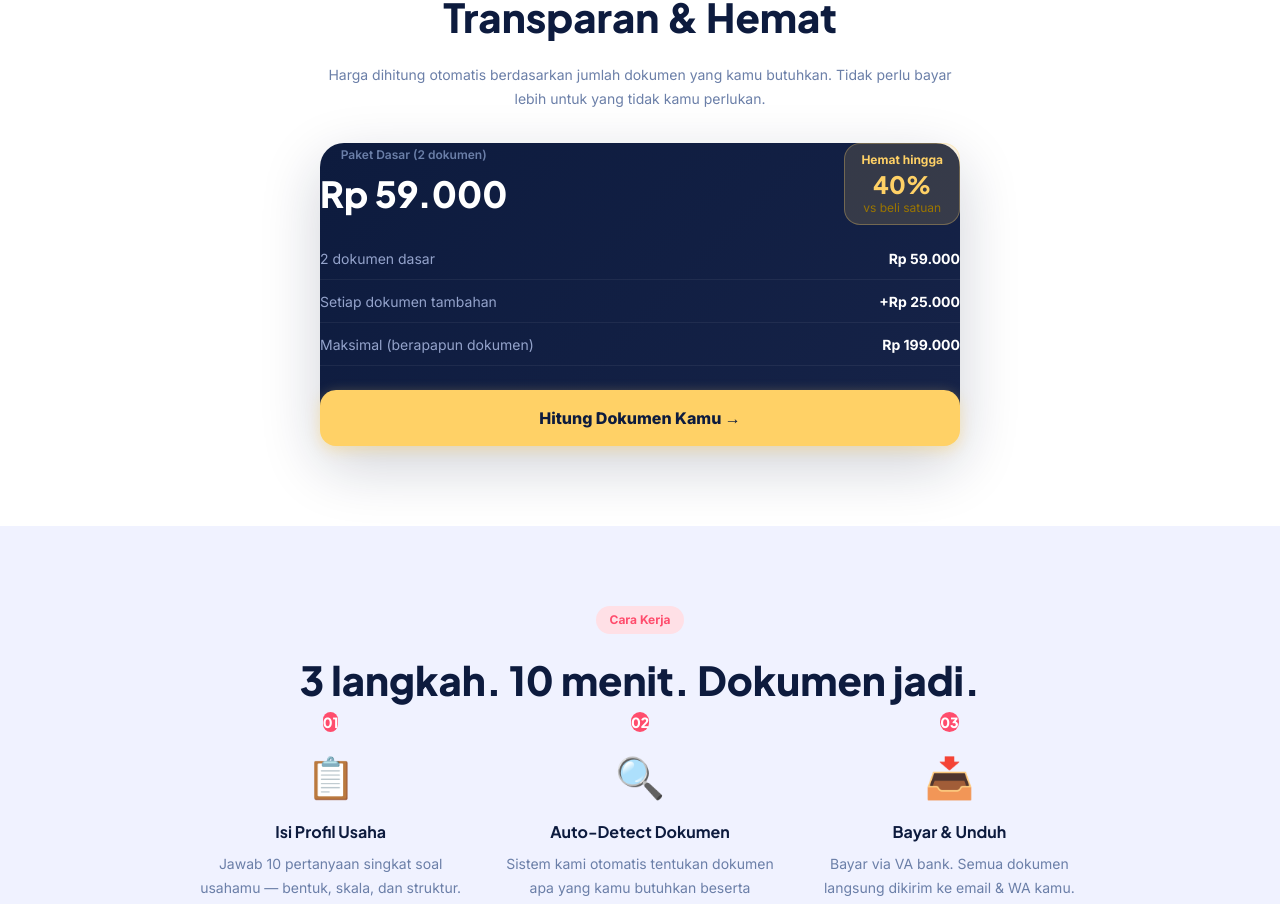
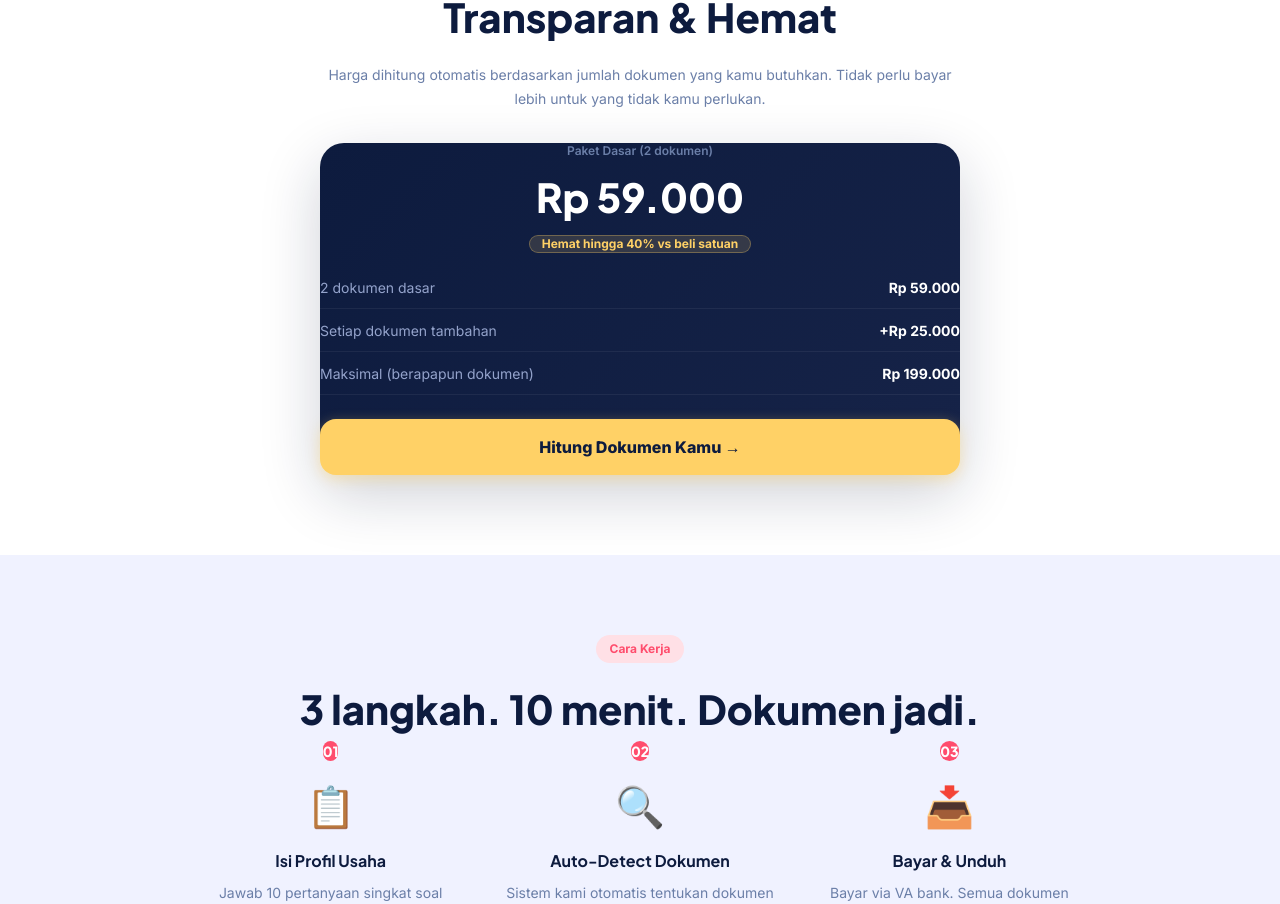
Before and after one commit to wah-rew/legalkan, a Next.js app: page /kur in a window 1280 px wide. Shown: the part 2911-3815 px from the top of the page. Built offline with nearby package versions, Linux system fonts and the light colour scheme; no server answers.

Commit message:
fix: center pricing card text on KUR landing page

```diff
--- a/app/kur/page.tsx
+++ b/app/kur/page.tsx
@@ -457,25 +457,21 @@
               boxShadow: "0 20px 60px rgba(13,27,62,0.2)",
             }}
           >
-            <div className="flex justify-between items-center mb-6">
-              <div>
-                <p className="text-xs font-semibold mb-1" style={{ color: "#6B7FA8" }}>
+            <div className="text-center mb-6">
+              <p className="text-xs font-semibold mb-2" style={{ color: "#6B7FA8" }}>
                 Paket Dasar (2 dokumen)
               </p>
               <p
                 className="font-jakarta font-extrabold text-white"
-                  style={{ fontSize: "2.25rem" }}
+                style={{ fontSize: "2.5rem" }}
               >
                 Rp 59.000
               </p>
-              </div>
               <div
-                className="rounded-2xl px-4 py-2 text-center"
+                className="inline-flex items-center gap-1 rounded-full px-3 py-1 mt-2"
                 style={{ background: "rgba(255,209,102,0.15)", border: "1px solid rgba(255,209,102,0.3)" }}
               >
-                <p className="text-xs font-bold" style={{ color: "#FFD166" }}>Hemat hingga</p>
-                <p className="font-jakarta font-extrabold text-2xl" style={{ color: "#FFD166" }}>40%</p>
-                <p className="text-xs" style={{ color: "#9A7500" }}>vs beli satuan</p>
+                <span className="text-xs font-bold" style={{ color: "#FFD166" }}>Hemat hingga 40% vs beli satuan</span>
               </div>
             </div>
 
```
Lines whose indentation alone changed are shown as unchanged.
